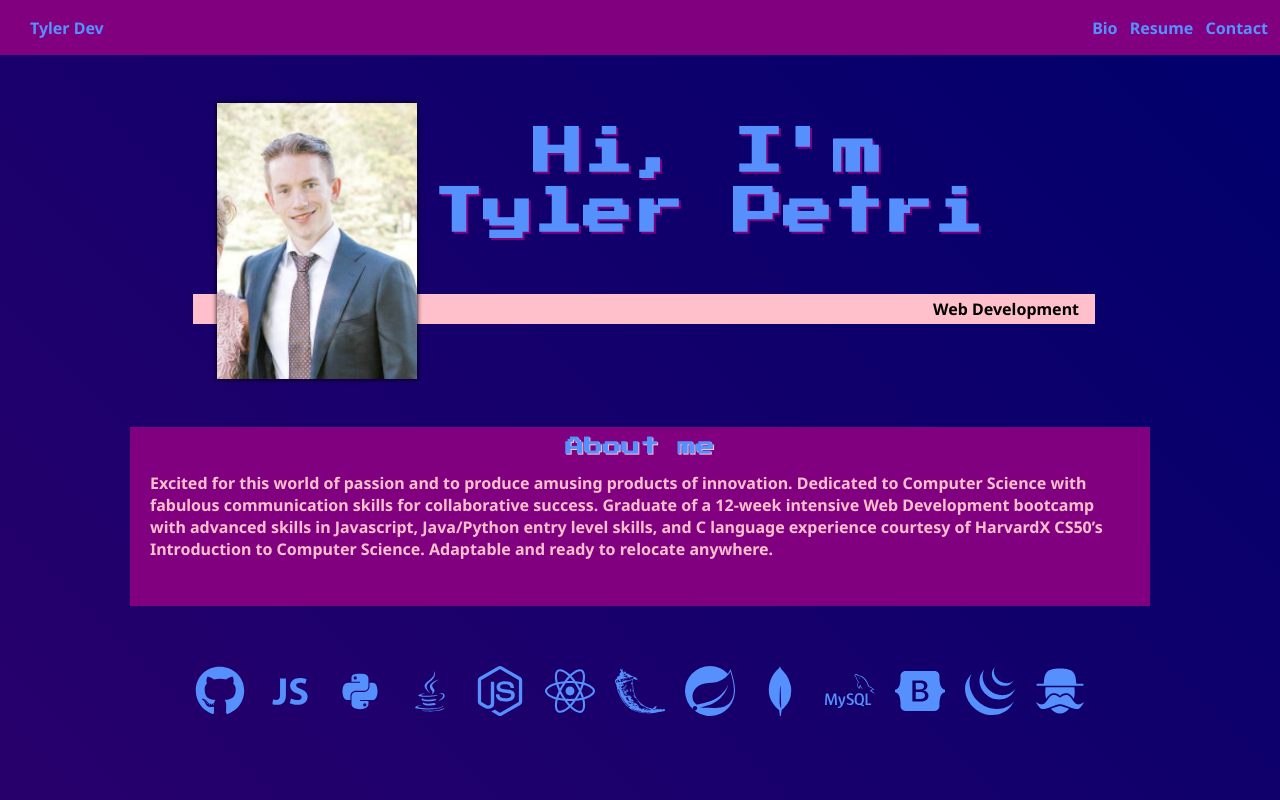
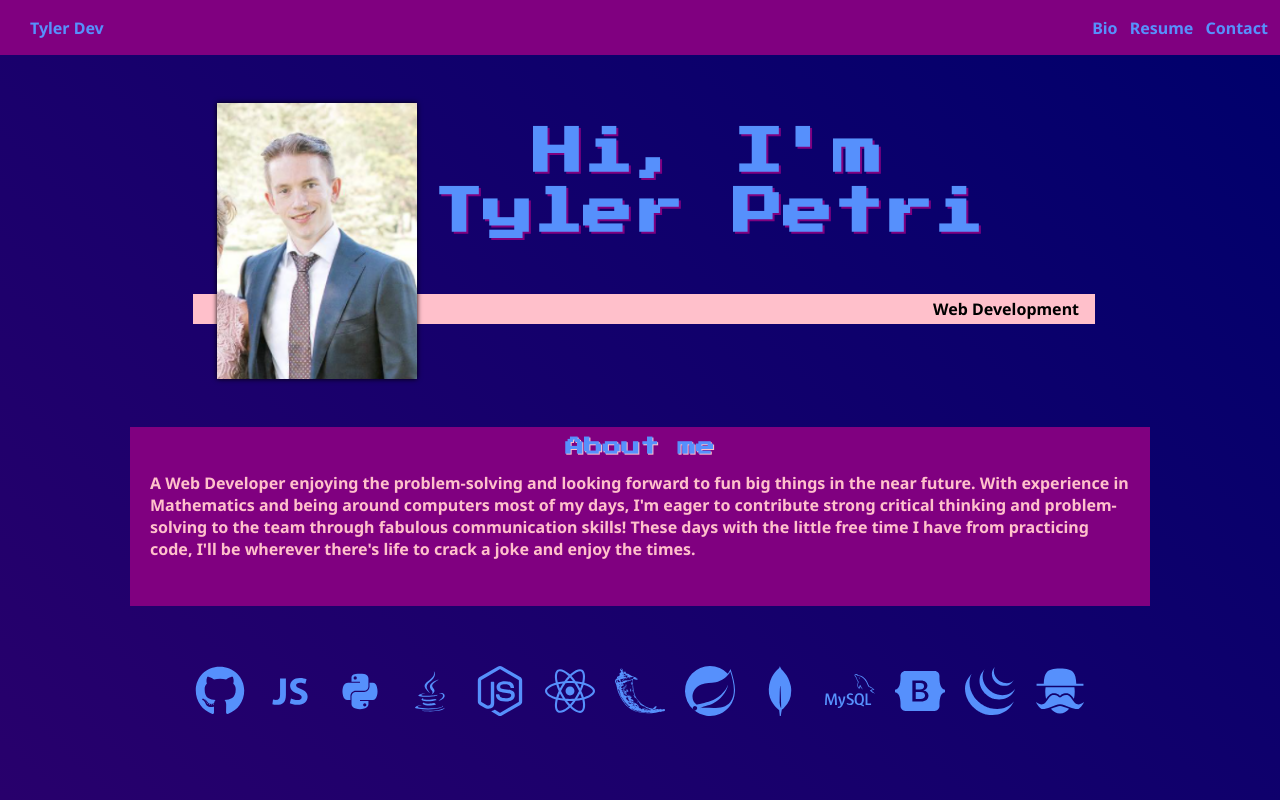
Before and after one commit to TylerPetri/Portfolio, a React (Create React App) app: page / in a window 1280 px wide. Shown: the top 800 px of the page. Built offline with nearby package versions, Linux system fonts and the light colour scheme.

Commit message:
about me and resume where I don't sound like a dying robot

```diff
--- a/src/Components/Homepage.js
+++ b/src/Components/Homepage.js
@@ -54,7 +54,9 @@ function Homepage() {
         <div className="bioBox">
             <h3 className="bioTitle">About me</h3>
             <p>
-            Excited for this world of passion and to produce amusing products of innovation. Dedicated to Computer Science with fabulous communication skills for collaborative success. Graduate of a 12-week intensive Web Development bootcamp with advanced skills in Javascript, Java/Python entry level skills, and C language experience courtesy of HarvardX CS50’s Introduction to Computer Science. Adaptable and ready to relocate anywhere.
+            A Web Developer enjoying the problem-solving and looking forward to fun big things in the near future.
+With experience in Mathematics and being around computers most of my days, I'm eager to contribute strong critical thinking and problem-solving to the team through fabulous communication skills!
+These days with the little free time I have from practicing code, I'll be wherever there's life to crack a joke and enjoy the times.
             </p>
         </div>
 
```
Also changed, not shown: 1 other file (tests, documents, lock files or other folders).
